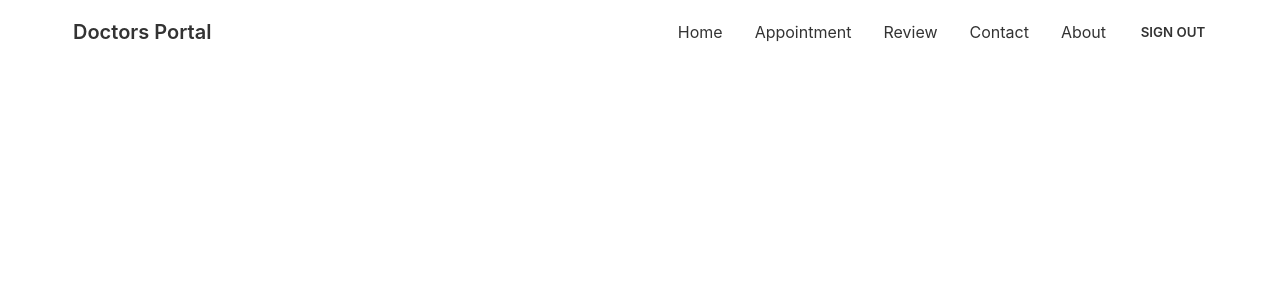
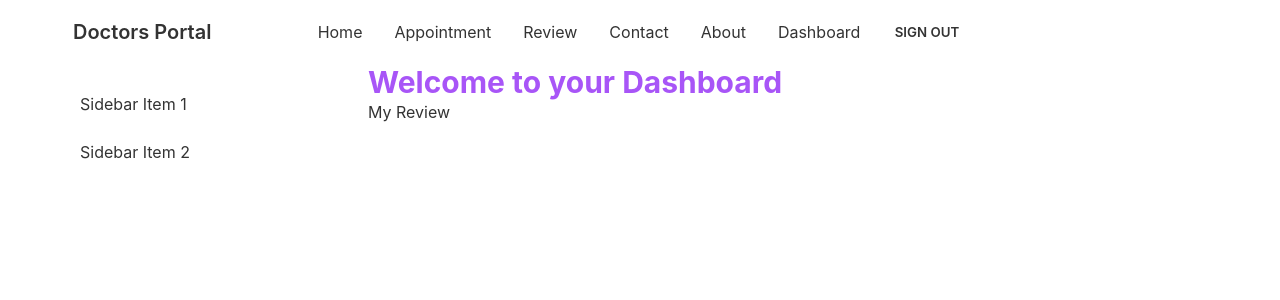
Before and after one commit to sjak-JooJo/doctors-portal, a React (Create React App) app: page /dashboard/review in a window 1280 px wide. Shown: the top 300 px of the page. Built offline with nearby package versions, Linux system fonts and the light colour scheme; no server answers; sample sign-in values are in the browser's storage.

Commit message:
added dashboard

```diff
--- a/src/App.js
+++ b/src/App.js
@@ -10,6 +10,9 @@ import SignUp from './Pages/Login/SignUp';
 import RequireAuth from './Pages/Login/RequireAuth';
 import { ToastContainer } from 'react-toastify';
 import 'react-toastify/dist/ReactToastify.css';
+import Dashboard from './Pages/Dashboard/Dashboard';
+import MyAppointments from './Pages/Dashboard/MyAppointments';
+import MyReview from './Pages/Dashboard/MyReview';
 
 function App() {
   return (
@@ -23,6 +26,14 @@ function App() {
             <Appointment />
           </RequireAuth>
         } />
+        <Route path="dashboard" element={
+          <RequireAuth>
+            <Dashboard />
+          </RequireAuth>
+        } >
+          <Route index element={<MyAppointments></MyAppointments>}></Route>
+          <Route path="review" element={<MyReview></MyReview>}></Route>
+        </Route>
         <Route path="login" element={<Login />} />
         <Route path="signup" element={<SignUp />} />
       </Routes>
--- a/src/Pages/Appointment/AvailableAppoinments.js
+++ b/src/Pages/Appointment/AvailableAppoinments.js
@@ -1,23 +1,37 @@
 import { format } from 'date-fns';
 import React, { useEffect, useState } from 'react';
+import { useQueries, useQuery } from 'react-query';
+import Loading from '../Shared/Loading';
 import BookingModal from './BookingModal';
 import Service from './Service';
 
-const AvailableAppoinments = ({date}) => {
-    const [services, setServices] = useState([]);
+const AvailableAppoinments = ({ date }) => {
+    //const [services, setServices] = useState([]);
     const [treatment, setTreatment] = useState(null);
 
-    useEffect( () =>{
-        fetch('http://localhost:5000/service')
+    const formattedDate = format(date, 'pp');
+    const {data: services, isLoading, refetch} = useQuery(['available',formattedDate], () => fetch(`http://localhost:5000/available?date=${formattedDate}`)
+        .then(res => res.json())
+    )
+
+    if(isLoading){
+        return <Loading></Loading>
+    }
+
+
+    /* useEffect( () =>{
+        fetch('http://localhost:5000/available?date=${formattedDate}')
         .then(res => res.json())
         .then(data => setServices(data));
-    },[])
+    },[formattedDate]) */
+
+
     return (
         <div>
             <h4 className='text-xl text-secondary text-center my-12'>Available Appointments on {format(date, 'PP')}</h4>
             <div className='grid grid-cols-1 md:grid-cols-2 lg:grid-cols-3 gap-5'>
                 {
-                    services.map(service=><Service
+                    services?.map(service => <Service
                         key={service._id}
                         service={service}
                         setTreatment={setTreatment}
@@ -28,6 +42,7 @@ const AvailableAppoinments = ({date}) => {
                 date={date}
                 treatment={treatment}
                 setTreatment={setTreatment}
+                refetch = {refetch}
             ></BookingModal >}
         </div>
     );
--- a/src/Pages/Appointment/BookingModal.js
+++ b/src/Pages/Appointment/BookingModal.js
@@ -4,7 +4,7 @@ import { useAuthState } from 'react-firebase-hooks/auth';
 import auth from '../../firebase.init';
 import { toast } from 'react-toastify';
 
-const BookingModal = ({ date, treatment, setTreatment }) => {
+const BookingModal = ({ date, treatment, setTreatment, refetch }) => {
     const { _id, name, slots } = treatment;
     const [user, loading, error] = useAuthState(auth);
     const formattedDate = format(date, 'pp');
@@ -42,6 +42,7 @@ const BookingModal = ({ date, treatment, setTreatment }) => {
                 else{
                     toast.error(`Already have an Appointment on ${data.booking?.date} at ${data.booking?.slot}`)
                 }
+                refetch();
                 setTreatment(null);
             })
 
--- /dev/null
+++ b/src/Pages/Dashboard/Dashboard.js
@@ -0,0 +1,27 @@
+import React from 'react';
+import { Link, Outlet } from 'react-router-dom';
+
+const Dashboard = () => {
+    return (
+        <div class="drawer drawer-mobile">
+            <input id="dashboard-sidebar" type="checkbox" class="drawer-toggle" />
+            <div class="drawer-content">
+                <h2 className='text-3xl font-bold text-purple-500'>Welcome to your Dashboard</h2>
+                <Outlet></Outlet>
+
+
+            </div>
+            <div class="drawer-side">
+                <label for="dashboard-sidebar" class="drawer-overlay"></label>
+                <ul class="menu p-4 w-80 bg-base-100 text-base-content">
+                    {/* <!-- Sidebar content here --> */}
+                    <li><Link to="/dashboard">Sidebar Item 1</Link></li>
+                    <li><Link to="/dashboard/review">Sidebar Item 2</Link></li>
+                </ul>
+
+            </div>
+        </div>
+    );
+};
+
+export default Dashboard;
--- /dev/null
+++ b/src/Pages/Dashboard/MyAppointments.js
@@ -0,0 +1,49 @@
+import React, { useEffect, useState } from 'react';
+import { useAuthState } from 'react-firebase-hooks/auth';
+import auth from '../../firebase.init';
+import Appointment from '../Appointment/Appointment';
+
+const MyAppointments = () => {
+
+    const [appointments, setAppointments] = useState([]);
+    const [user] = useAuthState(auth);
+
+    useEffect(() => {
+        if (user) {
+            fetch(`http://localhost:5000/booking?patient=${user.email}`)
+                .then(res => res.json())
+                .then(data => setAppointments(data));
+        }
+    }, [user])
+
+
+    return (
+        <div class="overflow-x-auto">
+            <table class="table w-full">
+
+                <thead>
+                    <tr>
+                        <th></th>
+                        <th>Name</th>
+                        <th>Date</th>
+                        <th>Time</th>
+                        <th>Treatment</th>
+                    </tr>
+                </thead>
+                <tbody>
+                    {
+                        appointments.map(a => <tr>
+                            <th>1</th>
+                            <td>{a.patientName}</td>
+                            <td>{a.date}</td>
+                            <td>{a.slot}</td>
+                            <td>{a.treatment}</td>
+                        </tr>)
+                    }
+                </tbody>
+            </table>
+        </div>
+    );
+};
+
+export default MyAppointments;
--- /dev/null
+++ b/src/Pages/Dashboard/MyReview.js
@@ -0,0 +1,11 @@
+import React from 'react';
+
+const MyReview = () => {
+    return (
+        <div>
+            <h2>My Review</h2>
+        </div>
+    );
+};
+
+export default MyReview;
--- /dev/null
+++ b/src/Pages/Dashboard/Review.js
@@ -0,0 +1,11 @@
+import React from 'react';
+
+const Review = () => {
+    return (
+        <div>
+
+        </div>
+    );
+};
+
+export default Review;
--- a/src/Pages/Shared/Navbar.js
+++ b/src/Pages/Shared/Navbar.js
@@ -19,25 +19,33 @@ const Navbar = () => {
     <li><Link to="/review">Review</Link></li>
     <li><Link to="/contact">Contact</Link></li>
     <li><Link to="/about">About</Link></li>
-    <li>{ user ? <button className="btn btn-ghost" onClick={logout}>Sign Out</button>  : <Link to="/login">Login</Link>}</li>
+    {
+      user && <li><Link to="/dashboard">Dashboard</Link></li>
+    }
+    <li>{user ? <button className="btn btn-ghost" onClick={logout}>Sign Out</button> : <Link to="/login">Login</Link>}</li>
   </>
   return (
-    <div  className="navbar bg-base-100">
-      <div  className="navbar-start">
-        <div  className="dropdown">
-          <label tabIndex="0"  className="btn btn-ghost lg:hidden">
-            <svg xmlns="http://www.w3.org/2000/svg"  className="h-5 w-5" fill="none" viewBox="0 0 24 24" stroke="currentColor"><path stroke-linecap="round" stroke-linejoin="round" stroke-width="2" d="M4 6h16M4 12h8m-8 6h16" /></svg>
+    <div className="navbar bg-base-100">
+      <div className="navbar-start">
+        <div className="dropdown">
+          <label tabIndex="0" className="btn btn-ghost lg:hidden">
+            <svg xmlns="http://www.w3.org/2000/svg" className="h-5 w-5" fill="none" viewBox="0 0 24 24" stroke="currentColor"><path stroke-linecap="round" stroke-linejoin="round" stroke-width="2" d="M4 6h16M4 12h8m-8 6h16" /></svg>
           </label>
-          <ul tabIndex="0"  className="menu menu-compact dropdown-content mt-3 p-2 shadow bg-base-100 rounded-box w-52">
+          <ul tabIndex="0" className="menu menu-compact dropdown-content mt-3 p-2 shadow bg-base-100 rounded-box w-52">
             {menuItems}
           </ul>
         </div>
-        <a  className="btn btn-ghost normal-case text-xl">Doctors Portal</a>
+        <a className="btn btn-ghost normal-case text-xl">Doctors Portal</a>
       </div>
-      <div  className="navbar-center hidden lg:flex navbar-end">
-        <ul  className="menu menu-horizontal p-0">
+      <div className="navbar-center hidden lg:flex ">
+        <ul className="menu menu-horizontal p-0">
           {menuItems}
         </ul>
+      </div>
+      <div className="navbar-end">
+        <label tabIndex="1" for="dashboard-sidebar" className="btn btn-ghost lg:hidden">
+          <svg xmlns="http://www.w3.org/2000/svg" className="h-5 w-5" fill="none" viewBox="0 0 24 24" stroke="currentColor"><path stroke-linecap="round" stroke-linejoin="round" stroke-width="2" d="M4 6h16M4 12h8m-8 6h16" /></svg>
+        </label>
       </div>
 
     </div>
```
Lines whose indentation alone changed are shown as unchanged.
